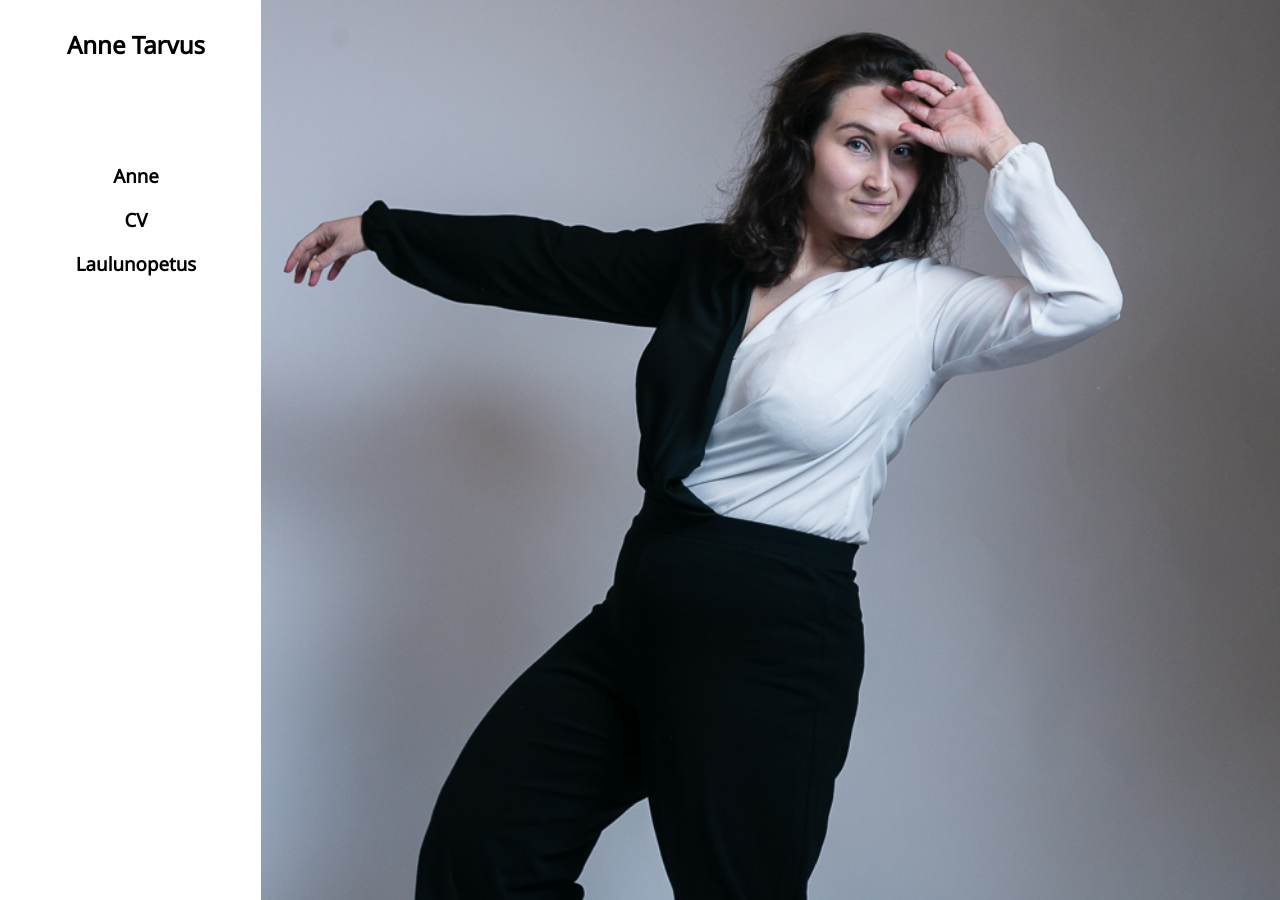
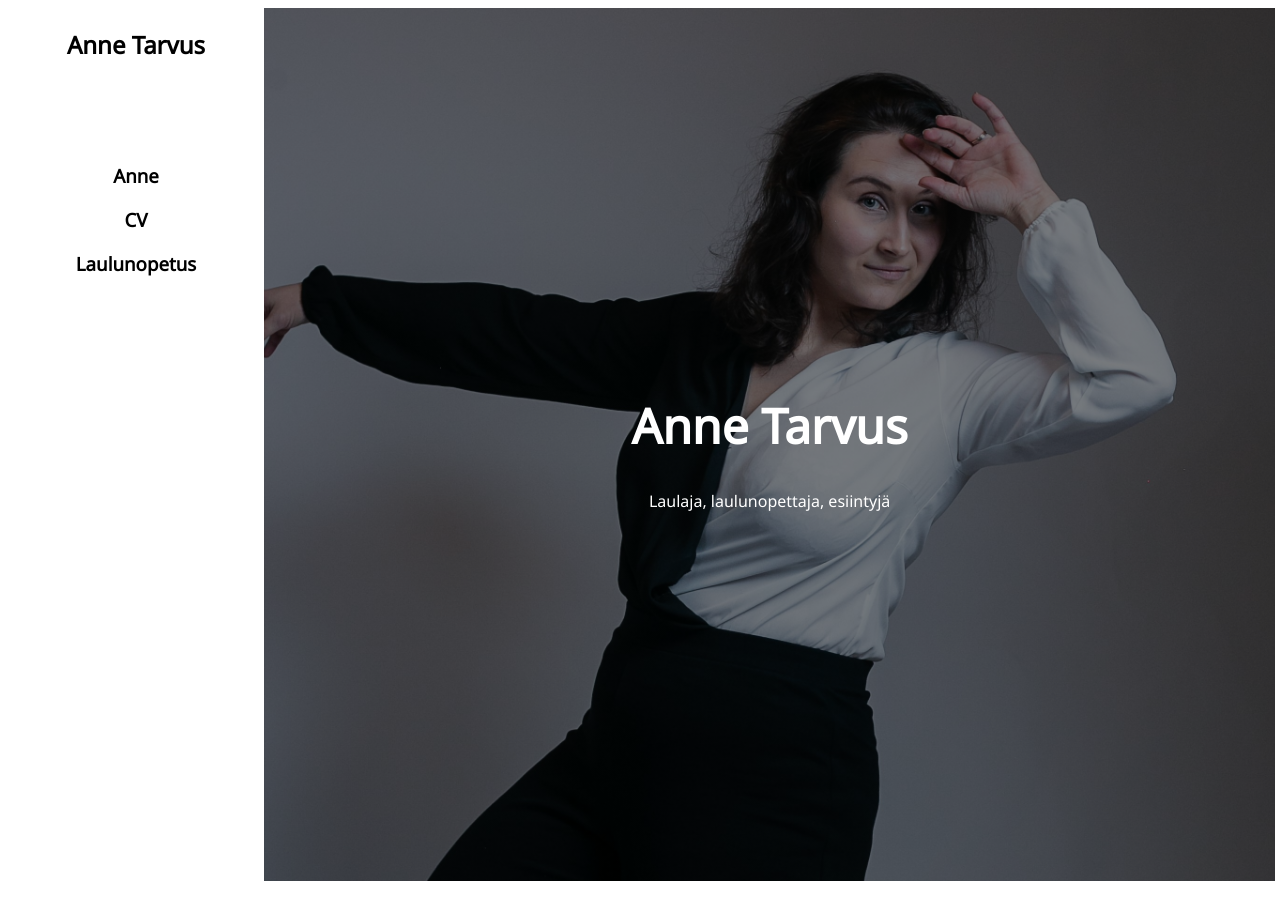
Before and after one commit to AnneTarvus/annetarvus.github.io, a Jekyll site: the page built from home.md, in a window 1280 px wide. Built offline with Jekyll 4.4.1, drawn with Linux system fonts in a browser that asks for light colours.

Commit message:
Added text to main hero

```diff
--- a/_layouts/home.html
+++ b/_layouts/home.html
@@ -1,6 +1,13 @@
 ---
 layout: default
 ---
-<div class="homeimg-container">
+<!-- <div class="homeimg-container">
     <img class="homeimg" src="assets/img/4.jpg" alt="Anne Tarvus">
+</div> -->
+
+<div class="hero-image">
+    <div class="hero-text">
+        <h1>{{ page.header }}</h1>
+        <p>{{ content }}</p>
+    </div>
 </div>
--- a/_sass/main.scss
+++ b/_sass/main.scss
@@ -7,7 +7,8 @@ $font-family: 'Noto Sans', sans-serif;
 body {
   background: $backgroundColor;
   color: $bodyColor;
-  font-family: $font-family
+  font-family: $font-family;
+  height: 100%;
 }
 
 a {
@@ -22,25 +23,24 @@ a {
   overflow: auto;
 }
 
-.homeimg-container {
-  overflow: hidden;
-  height: auto;
-  position: fixed;
-  min-width: 100%;
-  margin-top: -10px;
-}
+// .homeimg-container {
+//   overflow: hidden;
+//   height: auto;
+//   position: fixed;
+//   min-width: 100%;
+//   margin-top: -10px;
+// }
 
-.homeimg {
-  object-fit: cover;
-  min-width: 80%;
-  height: auto;
-  margin-top: -15%;
-}
+// .homeimg {
+//   object-fit: cover;
+//   min-width: 80%;
+//   height: auto;
+//   margin-top: -15%;
+// }
 
 .heroimg {
   object-fit: cover;
   width: 100%;
-  // height: 300px;
 }
 
 .wrapper .sidebar a {
@@ -61,7 +61,10 @@ a {
 
 .wrapper .main-content {
   margin-left: $sidebarWidth;
-  height: 100%;
+  height: 97%;
+  width: 79%;
+  position: absolute;
+  overflow: hidden;
 }
 
 .columns {
@@ -76,3 +79,26 @@ a {
 .columns .break {
   break-before: column
 }
+
+.hero-image {
+  background-image: linear-gradient(rgba(0, 0, 0, 0.5), rgba(0, 0, 0, 0.5)), url("../img/leikattu.jpg");
+  background-position: top;
+  background-repeat: no-repeat;
+  background-size: cover;
+  position: relative;
+  height: 100%;
+  overflow: visible;
+}
+
+.hero-text {
+  text-align: center;
+  top: 50%;
+  left: 50%;
+  position: absolute;
+  transform: translate(-50%, -50%);
+  color: white;
+}
+
+.hero-text h1 {
+  font-size: 3em;
+}
--- /dev/null
+++ b/home.md
@@ -0,0 +1,8 @@
+---
+layout: home
+title: "Etusivu"
+permalink: /
+header: Anne Tarvus
+---
+
+Laulaja, laulunopettaja, esiintyjä
```
Also changed, not shown: index.md (deleted, +0 -8 lines).
